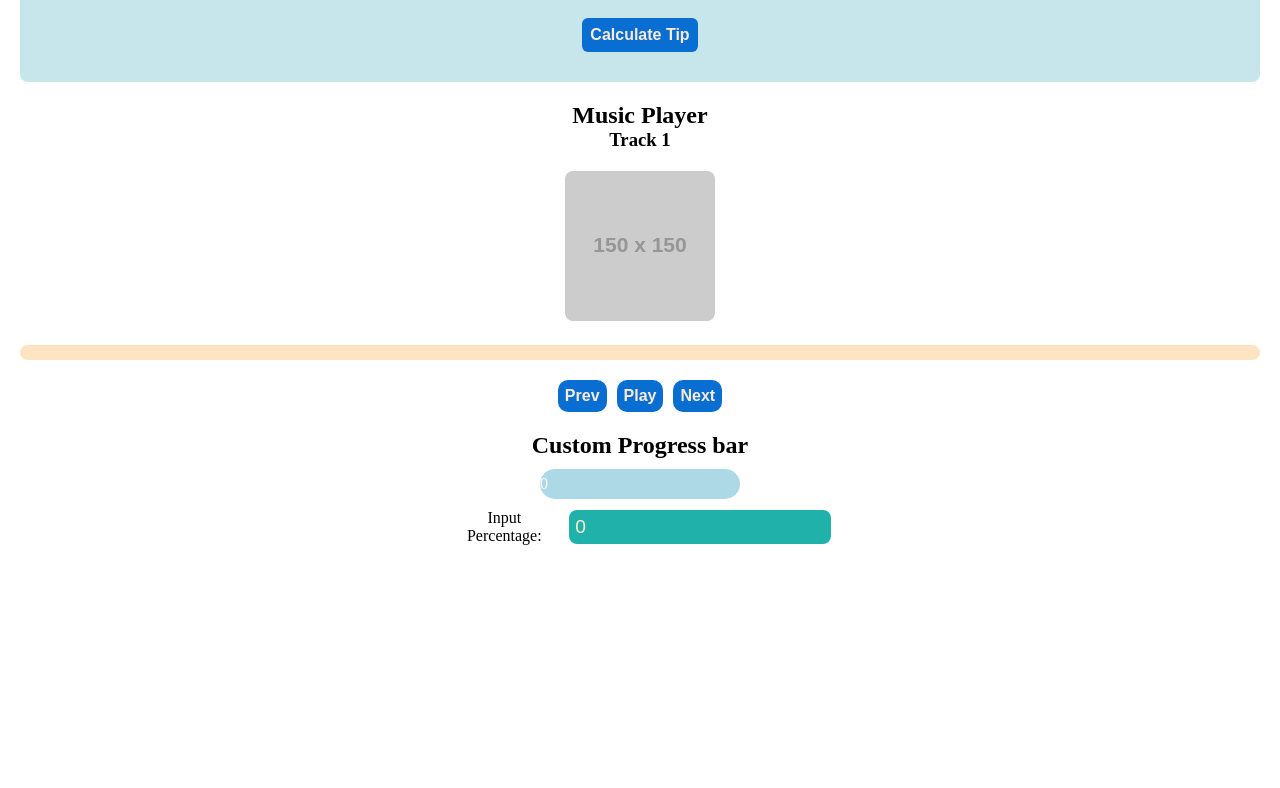
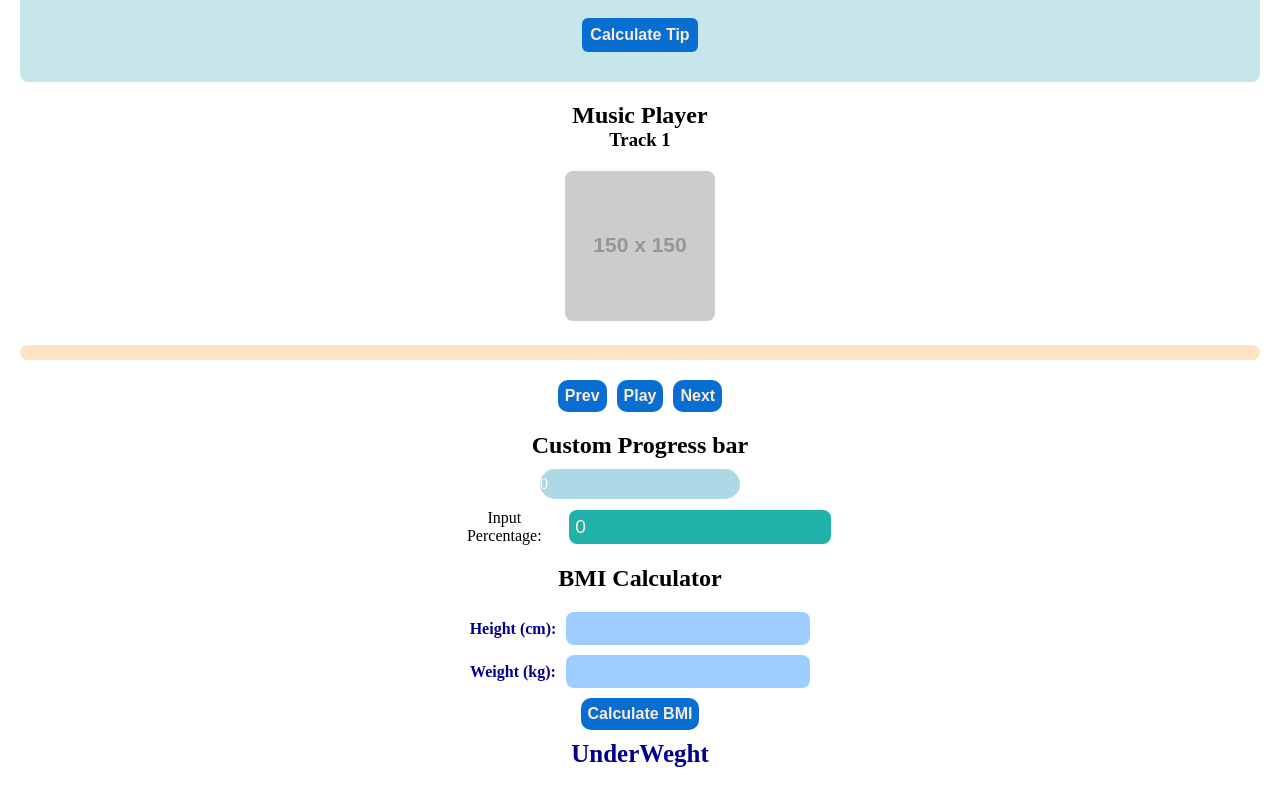
Before and after one commit to Mahin-Hasan/Master-React-and-JS-core-concepts, a React (Vite) app in the folder 25 React JS Projects for logic building/25-react-project/: page / in a window 1280 px wide. Shown: the part 1734-2522 px from the top of the page. Before the commit the page ends 2299 px from the top, so only its background shows below. Built offline with nearby package versions, Linux system fonts and the light colour scheme; no server answers.

Commit message:
Created a BMI calculator App

```diff
--- a/25 React JS Projects for logic building/25-react-project/src/App.jsx
+++ b/25 React JS Projects for logic building/25-react-project/src/App.jsx
@@ -3,6 +3,7 @@ import './App.css'
 import PaginationTest from './components/1. Pagination/test'
 import MusicPlayer from './components/10. music-player'
 import ProgressBar from './components/11. progress-bar'
+import BMIcalculator from './components/12. bmi-calculator'
 import DigitalClock from './components/2. digital-clock'
 import CountdownTimerTest from './components/3. countdown-timer/test'
 import StepProgressBarTest from './components/4. step-progress-bar/test'
@@ -29,6 +30,7 @@ function App() {
         <TipCalculator/>
         <MusicPlayer/>
         <ProgressBar/>
+        <BMIcalculator/>
       </div>
     </>
   )
--- /dev/null
+++ b/25 React JS Projects for logic building/25-react-project/src/components/12. bmi-calculator/bmi.css
@@ -0,0 +1,52 @@
+.bmi-calculator-container {
+    max-width: 500px;
+    margin: auto;
+}
+
+.bmi-calculator-container h2 {
+    margin: 20px 0;
+}
+
+.value-container {
+    display: flex;
+    justify-content: center;
+    align-items: center;
+    gap: 10px;
+}
+
+.bmi-calculator-container .value-container label {
+    margin-bottom: 10px;
+    display: block;
+    color: darkblue;
+    font-weight: bolder;
+}
+
+.bmi-calculator-container .value-container input {
+    margin-bottom: 10px;
+    padding: 6px;
+    border: none;
+    background-color: rgb(157, 206, 255);
+    border-radius: 8px;
+    font-size: large;
+    color: blue;
+    /* display: block; */
+}
+
+.bmi-calculator-container button {
+    padding: 7px;
+    background-color: rgb(9, 110, 210);
+    outline: none;
+    border: none;
+    font-size: 16px;
+    color: antiquewhite;
+    font-weight: bold;
+    border-radius: 10px;
+    margin-bottom: 10px;
+}
+
+.bmi-result-text,
+.error-msg-text {
+    font-weight: bolder;
+    font-size: 25px;
+    color: darkblue;
+}
--- /dev/null
+++ b/25 React JS Projects for logic building/25-react-project/src/components/12. bmi-calculator/index.jsx
@@ -0,0 +1,63 @@
+import { useState } from "react";
+import './bmi.css'
+
+
+const BMIcalculator = () => {
+    const [weight, setWeight] = useState(null)
+    const [height, setHeight] = useState(null)
+    const [BMI, setBMI] = useState(null)
+    const [errorMsg, setErrorMsg] = useState('')
+
+    function calculateBMI() {
+        if (!height || !weight) {
+            setErrorMsg('Please enter both height and weight');
+            return;
+        }
+        const numericHeight = +height;
+        const numericWeight = +weight;
+
+        if (isNaN(numericHeight) || isNaN(numericWeight) || numericHeight <= 0 || numericWeight <= 0) {
+            setErrorMsg('Please enter valid numeric values for height and weight');
+            return;
+        }
+        const calculateHeightInMeters = numericHeight / 100;
+        const calculateBmiValue = (numericWeight / (calculateHeightInMeters * calculateHeightInMeters)).toFixed(2)
+        setBMI(calculateBmiValue);
+        setErrorMsg('')
+    }
+
+
+    return (
+        <div className="bmi-calculator-container">
+            <h2>BMI Calculator</h2>
+            <div className="value-container">
+                <label>Height (cm):</label>
+                <input onChange={(e) => setHeight(e.target.value)} type="number"
+                    value={height}
+                />
+            </div>
+            <div className="value-container">
+                <label>Weight (kg):</label>
+                <input onChange={(e) => setWeight(e.target.value)} type="number"
+                    value={weight}
+                />
+            </div>
+            <button onClick={calculateBMI}>Calculate BMI</button>
+            {
+                errorMsg ? <p className="error-msg-text">{errorMsg}</p> : null
+            }
+            {
+                errorMsg !== '' ? null :
+                    <p className="bmi-result-text">
+                        {
+                            BMI < 18.5 ? 'UnderWeght' :
+                                BMI >= 18.5 && BMI < 24.9 ? 'Normal Weight' :
+                                    BMI >= 25 && BMI < 29.9 ? 'Over Weight' : 'Obese'
+                        }
+                    </p>
+            }
+        </div>
+    );
+};
+
+export default BMIcalculator;
```
